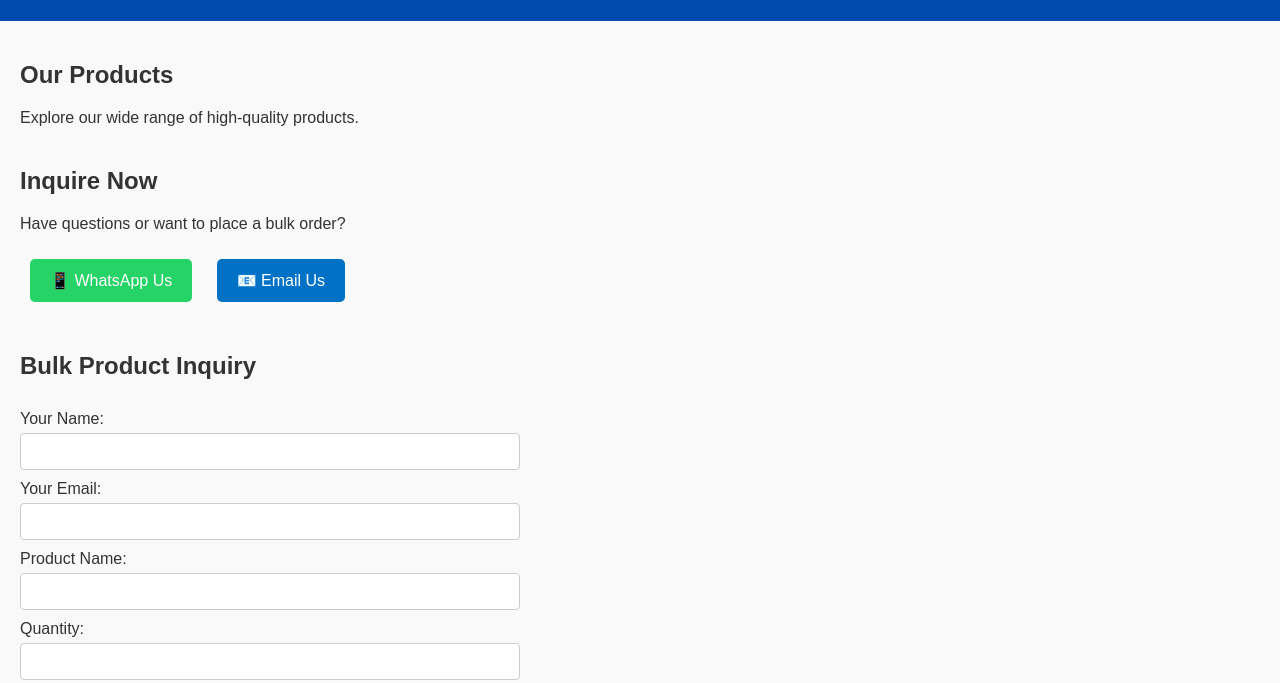
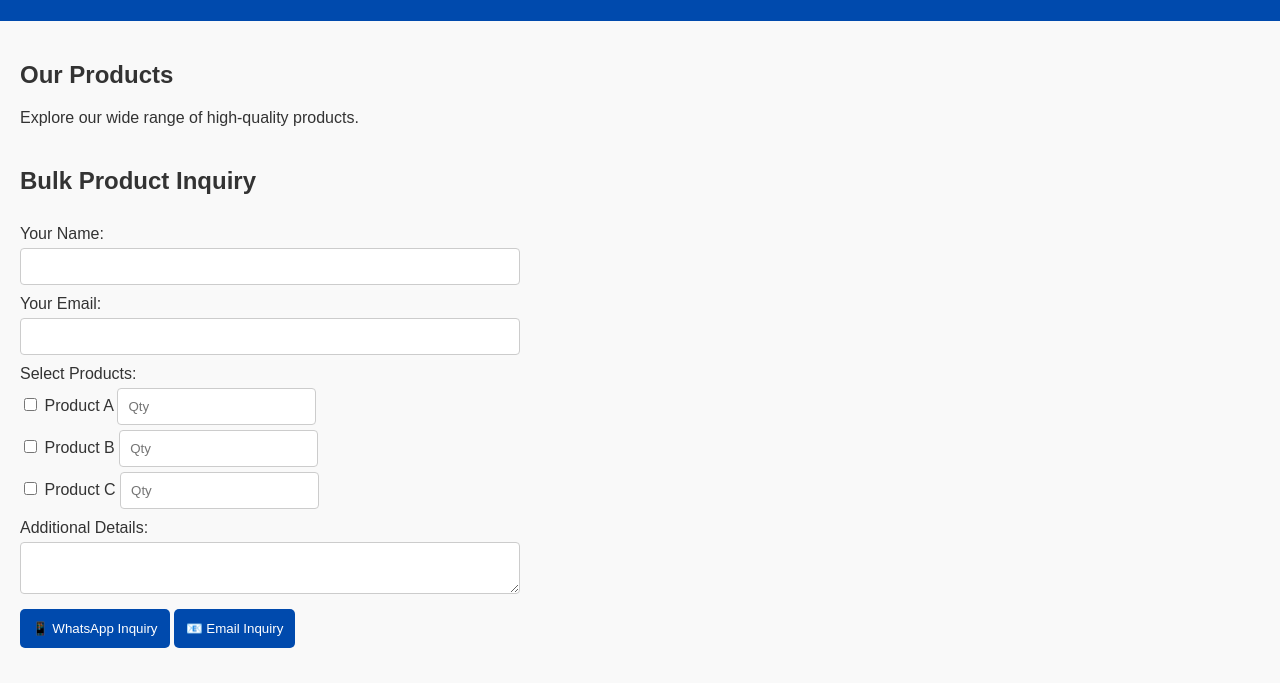
Before and after one commit to Mdumar008/similar, a website: page index.html in a window 1280 px wide. Shown: the part 117-800 px from the top of the page. Drawn offline with Linux system fonts and the light colour scheme.

Commit message:
Update index.html

```diff
--- a/index.html
+++ b/index.html
@@ -19,34 +19,39 @@
       <!-- Keep your existing product features here -->
     </section>
 
-    <section class="inquiry">
-      <h2>Inquire Now</h2>
-      <p>Have questions or want to place a bulk order?</p>
-      <div class="inquiry-buttons">
-        <a href="https://wa.me/919999999999" class="whatsapp-btn" target="_blank">📱 WhatsApp Us</a>
-        <a href="mailto:youremail@example.com" class="email-btn">📧 Email Us</a>
-      </div>
-    </section>
-
     <section class="bulk-inquiry">
       <h2>Bulk Product Inquiry</h2>
-      <form action="mailto:youremail@example.com" method="POST" enctype="text/plain">
+      <form id="bulkForm">
         <label for="name">Your Name:</label>
-        <input type="text" id="name" name="name" required />
+        <input type="text" id="name" required />
 
         <label for="email">Your Email:</label>
-        <input type="email" id="email" name="email" required />
+        <input type="email" id="email" required />
 
-        <label for="product">Product Name:</label>
-        <input type="text" id="product" name="product" required />
-
-        <label for="quantity">Quantity:</label>
-        <input type="number" id="quantity" name="quantity" required />
+        <label>Select Products:</label>
+        <div class="product-group">
+          <input type="checkbox" id="product1" name="product" value="Product A" />
+          <label for="product1">Product A</label>
+          <input type="number" placeholder="Qty" min="1" id="qty1" />
+        </div>
+        <div class="product-group">
+          <input type="checkbox" id="product2" name="product" value="Product B" />
+          <label for="product2">Product B</label>
+          <input type="number" placeholder="Qty" min="1" id="qty2" />
+        </div>
+        <div class="product-group">
+          <input type="checkbox" id="product3" name="product" value="Product C" />
+          <label for="product3">Product C</label>
+          <input type="number" placeholder="Qty" min="1" id="qty3" />
+        </div>
 
         <label for="message">Additional Details:</label>
-        <textarea id="message" name="message"></textarea>
+        <textarea id="message"></textarea>
 
-        <button type="submit">Send Inquiry</button>
+        <div class="inquiry-buttons">
+          <button type="button" onclick="sendWhatsApp()">📱 WhatsApp Inquiry</button>
+          <button type="button" onclick="sendEmail()">📧 Email Inquiry</button>
+        </div>
       </form>
     </section>
   </main>
@@ -54,5 +59,44 @@
   <footer>
     <p>&copy; 2025 Your Company Name. All rights reserved.</p>
   </footer>
+
+  <script>
+    function collectInquiryData() {
+      const name = document.getElementById("name").value;
+      const email = document.getElementById("email").value;
+      const message = document.getElementById("message").value;
+
+      const products = [];
+      for (let i = 1; i <= 3; i++) {
+        const checkbox = document.getElementById(`product${i}`);
+        const qty = document.getElementById(`qty${i}`).value;
+        if (checkbox.checked && qty) {
+          products.push(`${checkbox.value} (Qty: ${qty})`);
+        }
+      }
+
+      return {
+        name,
+        email,
+        message,
+        products
+      };
+    }
+
+    function sendWhatsApp() {
+      const data = collectInquiryData();
+      const text = `Hello, I'm ${data.name}.\n\nI'd like to inquire about:\n${data.products.join("\n")}\n\nAdditional Details:\n${data.message}`;
+      const url = `https://wa.me/919999999999?text=${encodeURIComponent(text)}`;
+      window.open(url, "_blank");
+    }
+
+    function sendEmail() {
+      const data = collectInquiryData();
+      const subject = "Bulk Product Inquiry";
+      const body = `Name: ${data.name}\nEmail: ${data.email}\n\nProducts:\n${data.products.join("\n")}\n\nAdditional Details:\n${data.message}`;
+      const mailto = `mailto:youremail@example.com?subject=${encodeURIComponent(subject)}&body=${encodeURIComponent(body)}`;
+      window.location.href = mailto;
+    }
+  </script>
 </body>
 </html>
```
